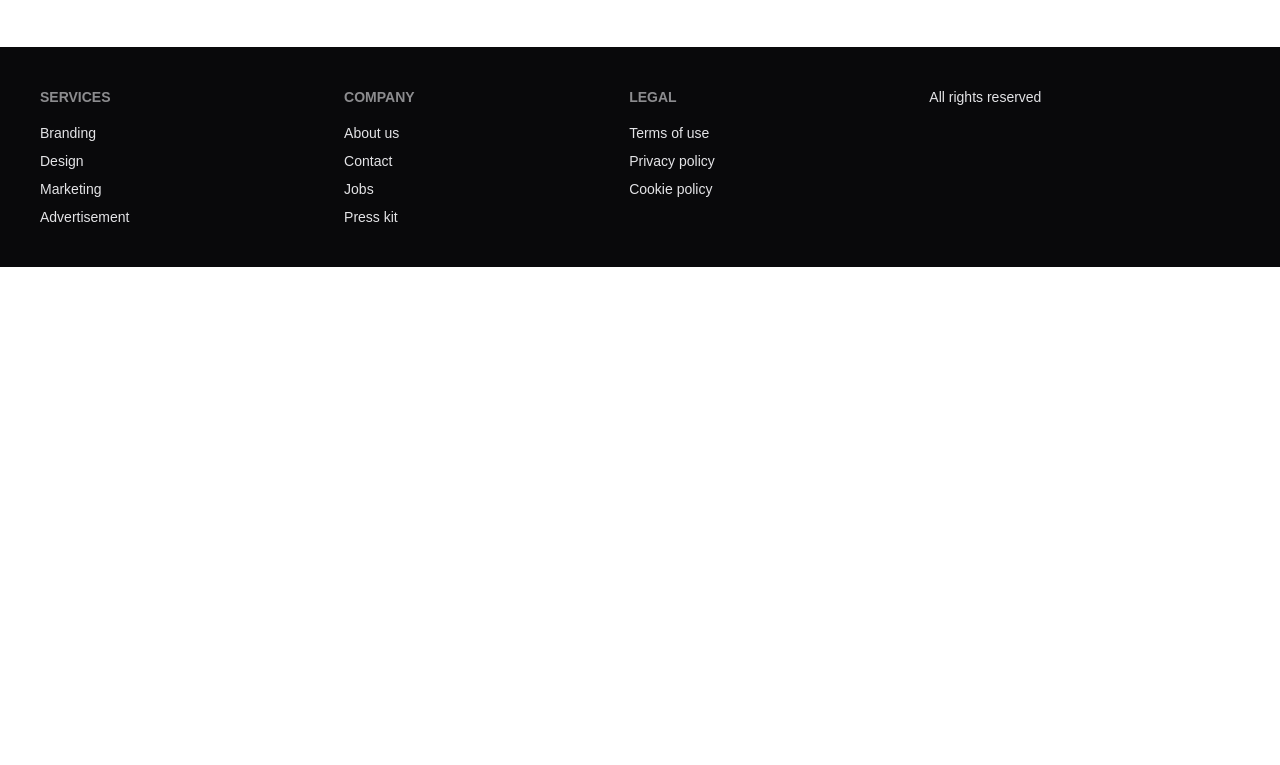
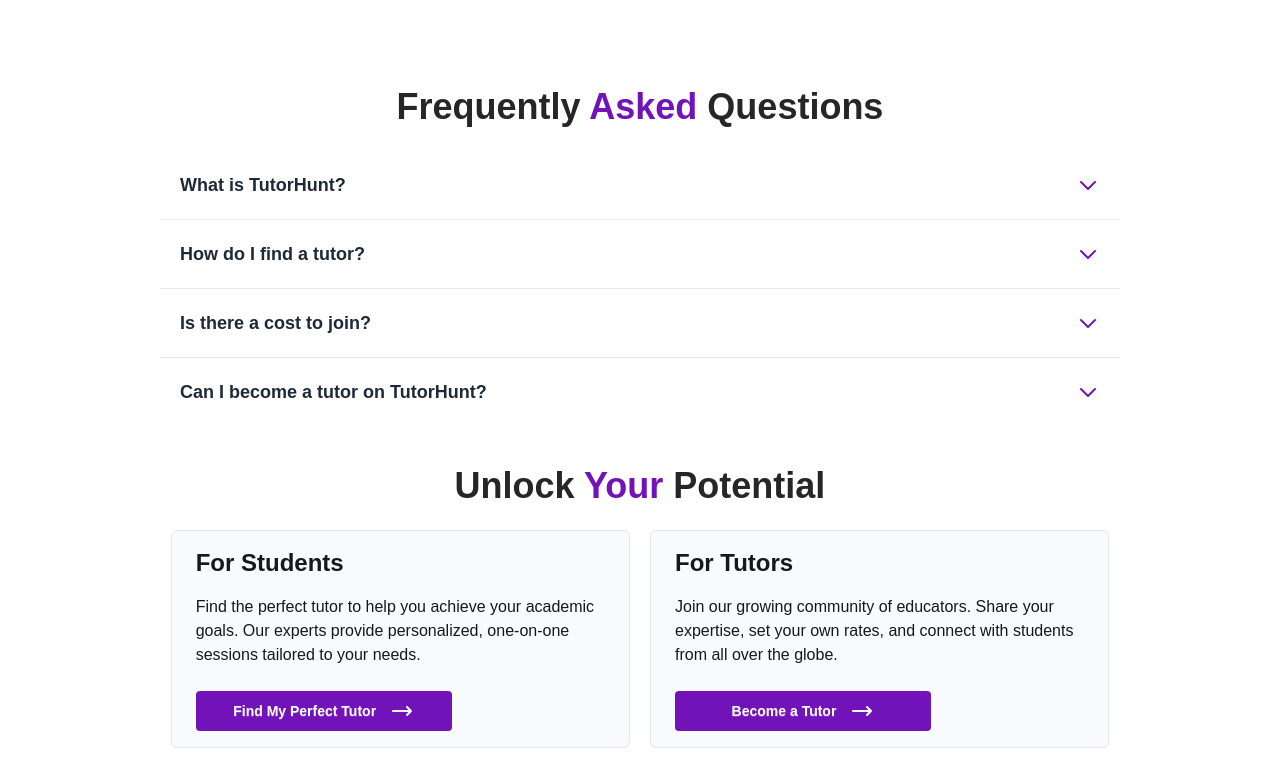
Before and after one commit to programmerjewel/TutorHunt-frontend, a React (Vite) app: page / in a window 1280 px wide. Shown: the part 1595-2360 px from the top of the page. Before the commit the page ends 1862 px from the top, so only its background shows below. Built offline with nearby package versions, Linux system fonts and the light colour scheme; no server answers; a web font is replaced by a local one.

Commit message:
add two more section to home page

```diff
--- /dev/null
+++ b/src/components/FAQSection.jsx
@@ -0,0 +1,70 @@
+import { useState } from 'react';
+
+// Sample data for the accordion items
+const accordionData = [
+  {
+    title: 'What is TutorHunt?',
+    content: 'TutorHunt is an online platform that connects students with experienced tutors from around the world to help them master any subject, from math and science to languages and arts.'
+  },
+  {
+    title: 'How do I find a tutor?',
+    content: 'You can easily find a tutor by using our "Find Tutors" section. You can filter tutors by subject, language, and country to find the perfect match for your learning needs.'
+  },
+  {
+    title: 'Is there a cost to join?',
+    content: 'Joining TutorHunt as a student is completely free. You only pay for the tutoring sessions you book with a tutor. We offer a variety of payment options for your convenience.'
+  },
+  {
+    title: 'Can I become a tutor on TutorHunt?',
+    content: 'Yes! We are always looking for passionate and knowledgeable individuals to join our community of tutors. You can apply through the "Add Tutor" section on our website, and our team will review your application.'
+  }
+];
+
+const FAQSection = () => {
+  const [openIndex, setOpenIndex] = useState(null);
+
+  const toggleAccordion = (index) => {
+    setOpenIndex(openIndex === index ? null : index);
+  };
+
+  return (
+    <div className="w-9/12 mx-auto my-10">
+      <h2 className="text-4xl text-center font-extrabold mb-6 text-black/85 dark:text-gray-100">Frequently <span className='text-violet-dark dark:text-violet-light'>Asked</span> Questions</h2>
+      <div className="overflow-hidden">
+        {accordionData.map((item, index) => (
+          <div key={index} className="border-b border-gray-200 last:border-b-0">
+            <div
+              className="flex justify-between items-center p-5 cursor-pointer"
+              onClick={() => toggleAccordion(index)}
+            >
+              <h3 className="text-lg font-semibold text-gray-800 dark:text-gray-200">{item.title}</h3>
+              <svg
+                className={`w-6 h-6 text-violet-dark dark:text-violet-light transform transition-transform duration-300 ${
+                  openIndex === index ? 'rotate-180' : 'rotate-0'
+                }`}
+                fill="none"
+                stroke="currentColor"
+                viewBox="0 0 24 24"
+                xmlns="http://www.w3.org/2000/svg"
+              >
+                <path
+                  strokeLinecap="round"
+                  strokeLinejoin="round"
+                  strokeWidth="2"
+                  d="M19 9l-7 7-7-7"
+                ></path>
+              </svg>
+            </div>
+            {openIndex === index && (
+              <div className="px-6 pb-6 pt-0 text-gray-600 animate-fadeIn transition-max-h duration-500 ease-in-out">
+                <p>{item.content}</p>
+              </div>
+            )}
+          </div>
+        ))}
+      </div>
+    </div>
+  );
+};
+
+export default FAQSection;
--- /dev/null
+++ b/src/components/StartYourJourney.jsx
@@ -0,0 +1,43 @@
+import React from 'react';
+
+const StartYourJourney = () => {
+
+  return (
+    <section className="w-11/12 mx-auto my-10">
+        <h2 className="text-4xl text-center font-extrabold mb-6 text-black/85 dark:text-gray-100">
+          Unlock <span className='text-violet-dark dark:text-violet-light'>Your</span> Potential
+        </h2>
+        <div className="grid grid-cols-1 md:grid-cols-2 items-center gap-5 w-4/5 mx-auto">
+          {/* Section for Students */}
+          <div className="border bg-gray-50 border-gray-200 dark:border-gray-700 rounded-md dark:bg-gray-800 py-4 px-6">
+            <h3 className="text-2xl font-bold mb-4">For Students</h3>
+            <p className="mb-6">
+              Find the perfect tutor to help you achieve your academic goals. Our experts provide personalized, one-on-one sessions tailored to your needs.
+            </p>
+            <a href="/find-tutors" className="btn border-none shadow-none bg-violet-dark text-white hover:bg-violet-light btn-wide mx-auto">
+              Find My Perfect Tutor
+              <svg xmlns="http://www.w3.org/2000/svg" className="h-6 w-6 ml-2" fill="none" viewBox="0 0 24 24" stroke="currentColor">
+                <path strokeLinecap="round" strokeLinejoin="round" strokeWidth="2" d="M17 8l4 4m0 0l-4 4m4-4H3" />
+              </svg>
+            </a>
+          </div>
+
+          {/* Section for Tutors */}
+          <div className="border bg-gray-50 border-gray-200 dark:border-gray-700 rounded-md dark:bg-gray-800 py-4 px-6">
+            <h3 className="text-2xl font-bold mb-4">For Tutors</h3>
+            <p className="mb-6">
+              Join our growing community of educators. Share your expertise, set your own rates, and connect with students from all over the globe.
+            </p>
+            <a href="/add-tutor" className="btn border-none shadow-none bg-violet-dark text-white hover:bg-violet-light btn-wide mx-auto">
+              Become a Tutor
+              <svg xmlns="http://www.w3.org/2000/svg" className="h-6 w-6 ml-2" fill="none" viewBox="0 0 24 24" stroke="currentColor">
+                <path strokeLinecap="round" strokeLinejoin="round" strokeWidth="2" d="M17 8l4 4m0 0l-4 4m4-4H3" />
+              </svg>
+            </a>
+          </div>
+        </div>
+    </section>
+  );
+};
+
+export default StartYourJourney;
--- a/src/pages/Home.jsx
+++ b/src/pages/Home.jsx
@@ -1,5 +1,7 @@
+import FAQSection from '../components/FAQSection';
 import HeroSlider from '../components/HeroSlider'
 import LanguageCategory from '../components/LanguageCategory';
+import StartYourJourney from '../components/StartYourJourney';
 import StatSection from '../components/StatSection';
 
 const Home = () => {
@@ -8,6 +10,8 @@
       <HeroSlider/>
       <StatSection/>
       <LanguageCategory/>
+      <FAQSection/>
+      <StartYourJourney/>
     </>
 
   );
```
